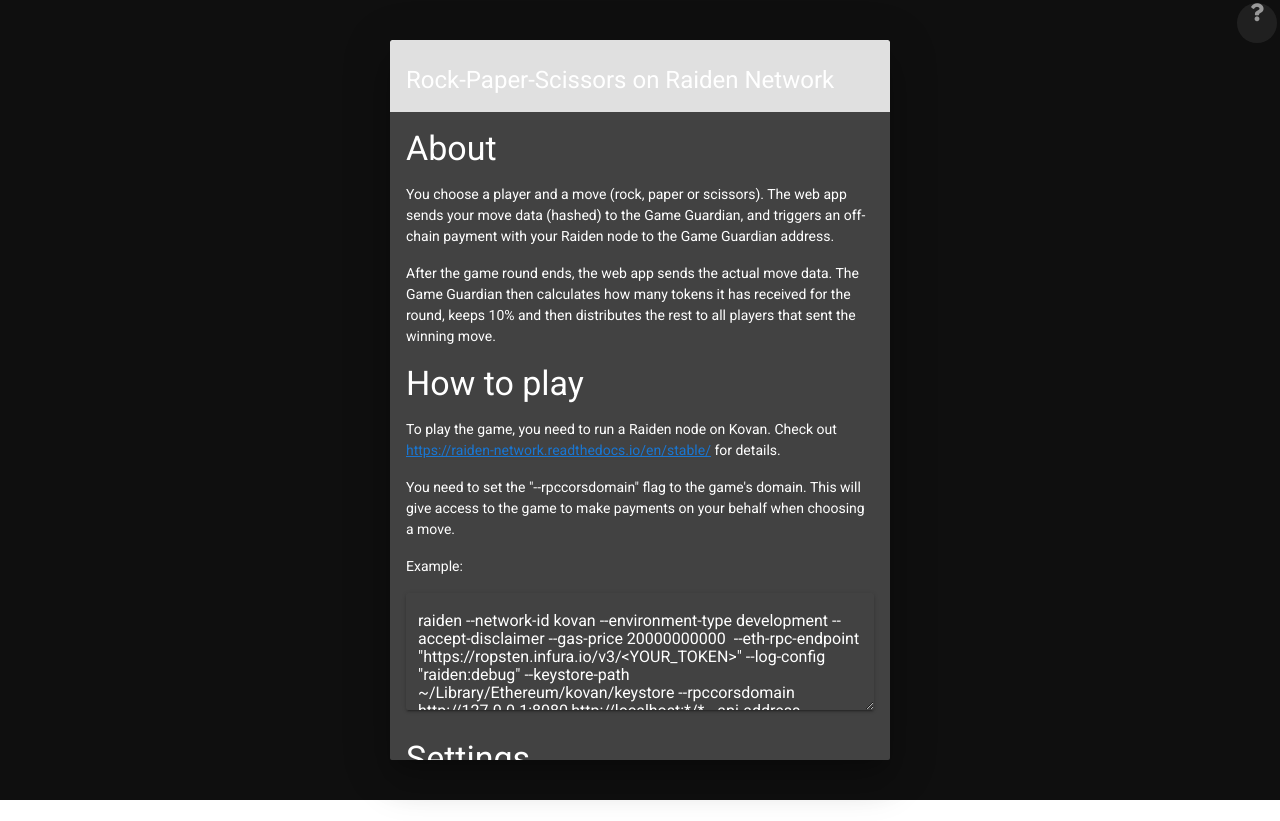
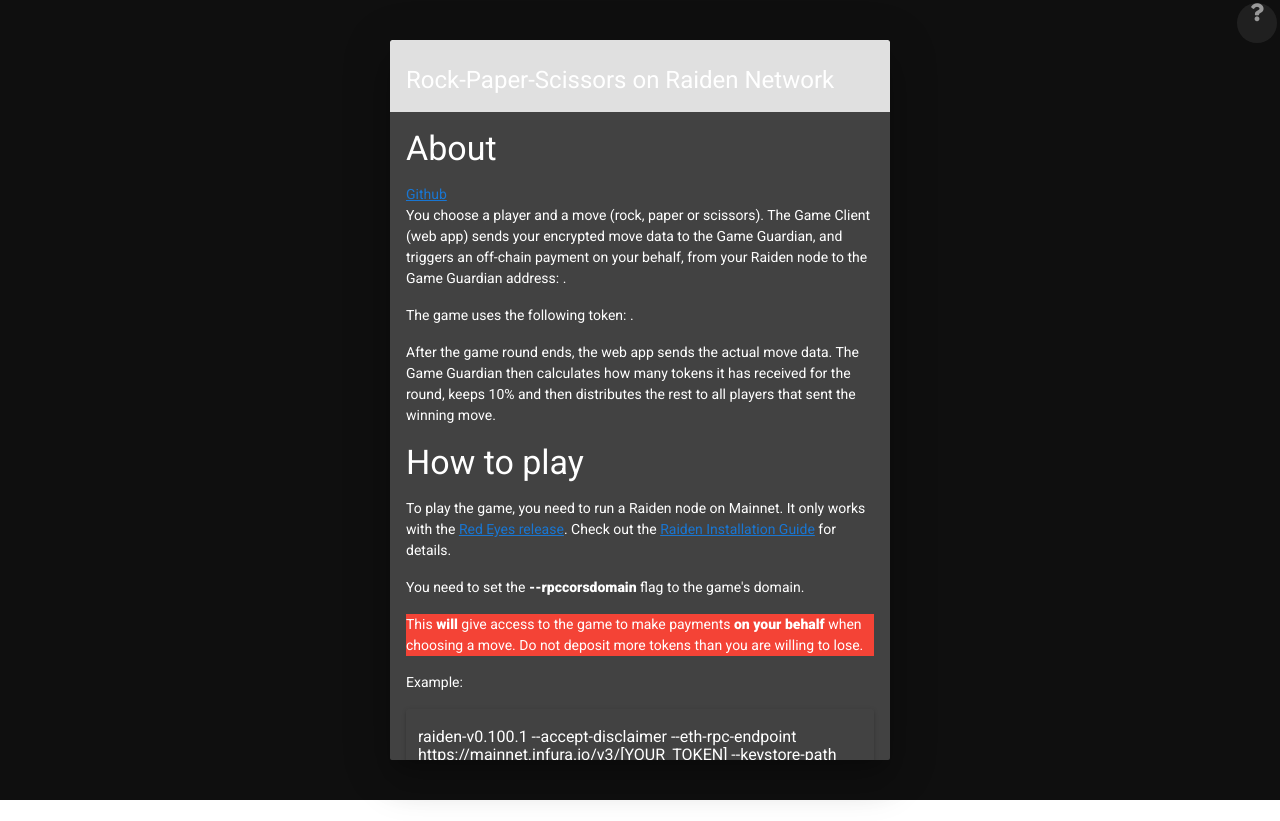
Before and after one commit to cryptoplayerone/cryptobotwars, a Vue app in the folder client/: page / in a window 1280 px wide. Both pictures are taken after a click on the button 1257 px from the left and 23 px from the top of the page. Built offline with nearby package versions, Linux system fonts and the light colour scheme; no server answers; what vue-youtube-embed would draw is missing.

Commit message:
Client - Update HelpMenu

```diff
--- a/client/src/App.vue
+++ b/client/src/App.vue
@@ -8,6 +8,7 @@
         <HelpMenu
             :infoRequired="infoRequired"
             :userInfo="userInfo"
+            :gameAddresses="gameAddresses"
             v-on:set-info="setInfo"
         />
     </v-content>
@@ -17,6 +18,7 @@
 <script>
 import HelpMenu from './components/HelpMenu';
 import Game from './components/Game';
+import { GameGuardian, Network } from './constants';
 
 export default {
     name: 'App',
@@ -28,6 +30,10 @@
         return {
             userInfo: {},
             infoRequired: false,
+            gameAddresses: {
+                token: GameGuardian.token_address[Network],
+                guardian: GameGuardian.raiden_address[Network],
+            },
         }
     },
     methods: {
--- a/client/src/components/HelpMenu.vue
+++ b/client/src/components/HelpMenu.vue
@@ -21,24 +21,27 @@
 
             <v-card-text>
                 <p class="display-1">About</p>
-                <p>You choose a player and a move (rock, paper or scissors). The web app sends your move data (hashed) to the Game Guardian, and triggers an off-chain payment with your Raiden node to the Game Guardian address.</p>
+                <a href="https://github.com/cryptoplayerone/cryptobotwars" target="_blank">Github</a>
+                <p>You choose a player and a move (rock, paper or scissors). The Game Client (web app) sends your encrypted move data to the Game Guardian, and triggers an off-chain payment on your behalf, from your Raiden node to the Game Guardian address: <a :href="'https://etherscan.io/address/' + gameAddresses.guardian" target="_blank"><span class="font-weight-black">{{gameAddresses.guardian}}</span></a>.</p>
+                <p>The game uses the following token: <a :href="'https://etherscan.io/address/' + gameAddresses.token" target="_blank"><span class="font-weight-black">{{gameAddresses.token}}</span></a>.</p>
 
                 <p>After the game round ends, the web app sends the actual move data. The Game Guardian then calculates how many tokens it has received for the round, keeps 10% and then distributes the rest to all players that sent the winning move.</p>
 
                 <p class="display-1">How to play</p>
-                <p>To play the game, you need to run a Raiden node on Kovan. Check out <a href="https://raiden-network.readthedocs.io/en/stable/" target="_blank">https://raiden-network.readthedocs.io/en/stable/</a> for details.</p>
+                <p>To play the game, you need to run a Raiden node on Mainnet. It only works with the <a href="https://github.com/raiden-network/raiden/releases/tag/v0.100.1" target="_blank">Red Eyes release</a>. Check out the <a href="https://raiden-network.readthedocs.io/en/stable/" target="_blank">Raiden Installation Guide</a> for details.</p>
 
-                <p>You need to set the "--rpccorsdomain" flag to the game's domain. This will give access to the game to make payments on your behalf when choosing a move.</p>
+                <p>You need to set the <span class="font-weight-black">--rpccorsdomain</span> flag to the game's domain.</p>
+                <p class="red">This <span class="font-weight-black">will</span> give access to the game to make payments <span class="font-weight-black">on your behalf</span> when choosing a move. Do not deposit more tokens than you are willing to lose.</p>
 
                 <p>Example:</p>
                 <v-textarea
                     solo
                     name="input-7-1"
-                    value='raiden --network-id kovan --environment-type development --accept-disclaimer --gas-price 20000000000  --eth-rpc-endpoint "https://ropsten.infura.io/v3/<YOUR_TOKEN>" --log-config "raiden:debug" --keystore-path ~/Library/Ethereum/kovan/keystore --rpccorsdomain http://127.0.0.1:8080,http://localhost:*/* --api-address http://127.0.0.1:5001'
+                    value='raiden-v0.100.1 --accept-disclaimer --eth-rpc-endpoint https://mainnet.infura.io/v3/[YOUR_TOKEN] --keystore-path ~/Library/Ethereum/keystore --rpc --rpccorsdomain http://127.0.0.1:*/*,http://cryptoplayer.one:*/* --api-address http://127.0.0.1:5001 --address [YOUR_ETHEREUM_ADDRESS]'
                 ></v-textarea>
 
                 <p class="display-1">Settings</p>
-                <p>To play the game, you need to provide your Raiden node info.</p>
+                <p>To play the game, you need to provide your Raiden node info: the <span class="font-weight-black">--address</span> and <span class="font-weight-black">--api-address</span>.</p>
                 <v-form v-model="valid">
                     <v-text-field
                         v-model="address"
@@ -64,8 +67,9 @@
                 </v-form>
                 </br>
                 <p class="display-1">Disclaimer</p>
-                <p>This is experimental software, use it at your own risk. Only available on Ropsten.</p>
-                <p>This project is built on top of Raiden Network, but it is an effort external to the Raiden Network project.</p>
+                <p>This is experimental software running on the Mainnet. Use it at your own risk if you want to give a hand at testing the game and the Bug Bounty Raiden Network release.</p>
+                <p>This project is built on top of Raiden Network, but it is an effort external to the Raiden Network project. Any issues encountered with the game should be directed to our <a href="https://github.com/cryptoplayerone/cryptobotwars/issues" target="_blank">Github Issue Tracker</a>.</p>
+                <p>Any issues encountered with Raiden, should be directed to the Raiden project.</p>
             </v-card-text>
 
             <v-divider></v-divider>
@@ -86,7 +90,7 @@
 
 <script>
 export default {
-    props: ['infoRequired', 'userInfo'],
+    props: ['infoRequired', 'userInfo', 'gameAddresses'],
     data() {
         return {
             dialog: false,
```
